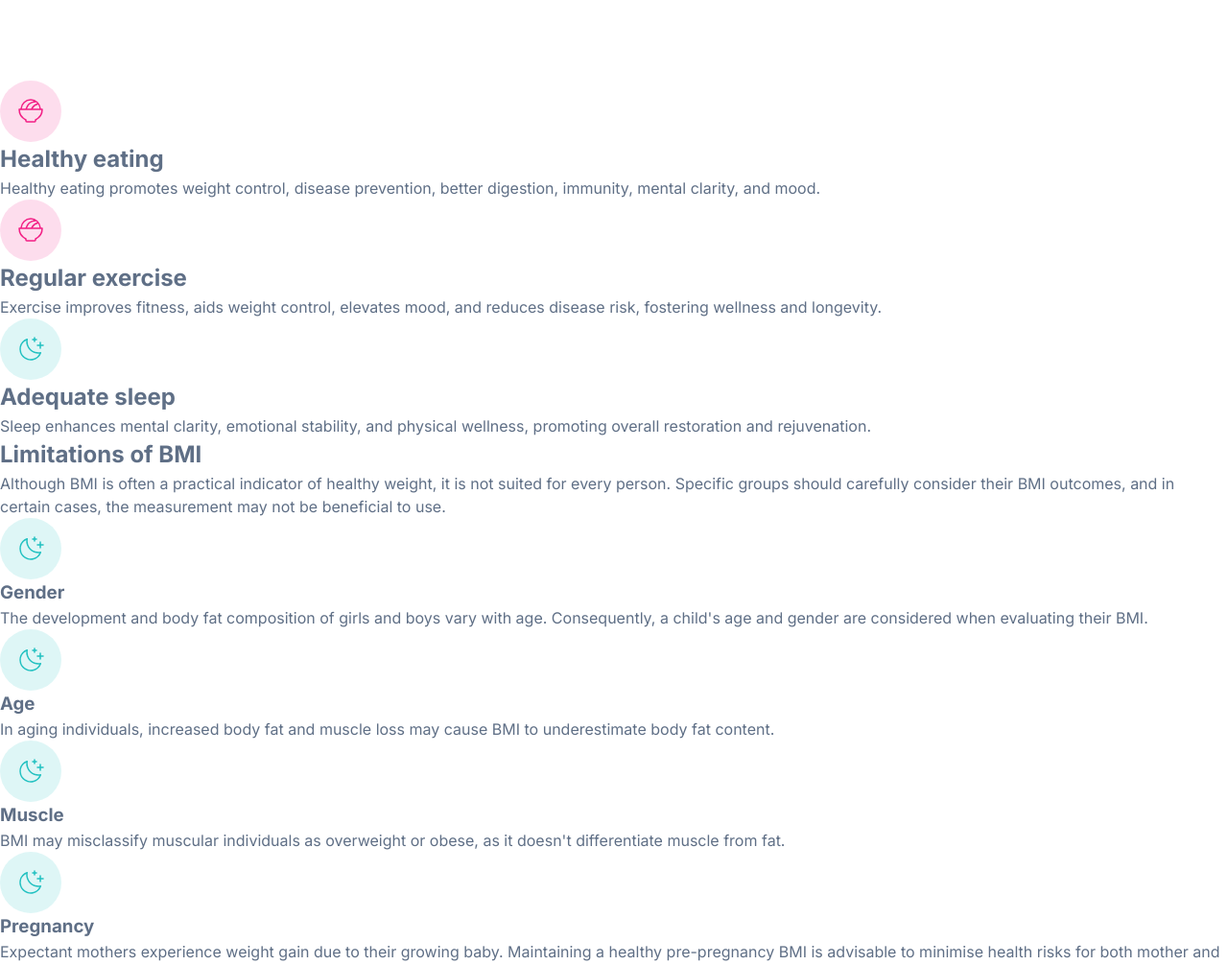
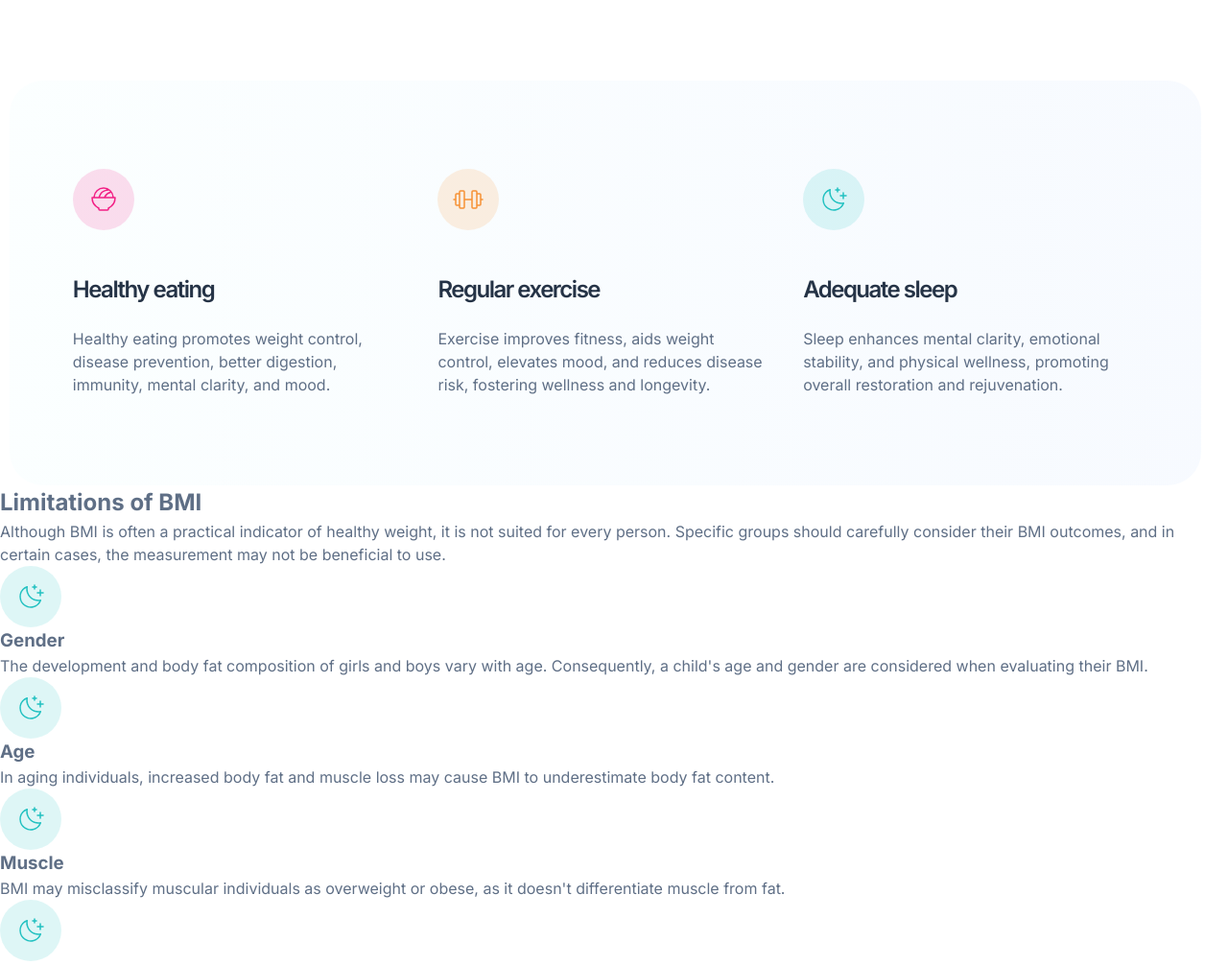
Before and after one commit to humarroquin/bmi-calculator, a plain HTML site: page index.html in a window 1280 px wide. Shown: the part 1357-2363 px from the top of the page at 96% size. Drawn offline with Linux system fonts and the light colour scheme.

Commit message:
styled the habits section

```diff
--- a/index.html
+++ b/index.html
@@ -112,11 +112,17 @@
         </div>
       </section>
       <section class="habits-section">
-        <div class="section-wrapper">
+        <div class="habits-wrapper container grid-3cols">
           <!-- habit 1 -->
           <div class="habit">
-            <img src="./assets/images/icon-eating.svg" alt="" />
-            <h2>Healthy eating</h2>
+            <img
+              class="habit__icon"
+              src="./assets/images/icon-eating.svg"
+              height="64"
+              width="64"
+              alt=""
+            />
+            <h2 class="heading-tertiary">Healthy eating</h2>
             <p>
               Healthy eating promotes weight control, disease prevention, better
               digestion, immunity, mental clarity, and mood.
@@ -124,8 +130,13 @@
           </div>
           <!-- habit 2 -->
           <div class="habit">
-            <img src="./assets/images/icon-eating.svg" alt="" />
-            <h2>Regular exercise</h2>
+            <img
+              src="./assets/images/icon-exercise.svg"
+              height="64"
+              width="64"
+              alt=""
+            />
+            <h2 class="heading-tertiary">Regular exercise</h2>
             <p>
               Exercise improves fitness, aids weight control, elevates mood, and
               reduces disease risk, fostering wellness and longevity.
@@ -133,8 +144,13 @@
           </div>
           <!-- habit 3 -->
           <div class="habit">
-            <img src="./assets/images/icon-sleep.svg" alt="" />
-            <h2>Adequate sleep</h2>
+            <img
+              src="./assets/images/icon-sleep.svg"
+              height="64"
+              width="64"
+              alt=""
+            />
+            <h2 class="heading-tertiary">Adequate sleep</h2>
             <p>
               Sleep enhances mental clarity, emotional stability, and physical
               wellness, promoting overall restoration and rejuvenation.
--- a/styles.css
+++ b/styles.css
@@ -77,10 +77,15 @@ h6 {
   --clr-blue-500: hsl(227, 92%, 58%);
   --clr-blue-300: hsl(209, 69%, 82%);
   --clr-blue-100: hsl(228, 94%, 94%);
-  --gradient: linear-gradient(
+  --gradient-hero: linear-gradient(
     to right,
     hsl(183, 95%, 92%, 0.3),
-    hsl(216, 95%, 92%)
+    hsl(216, 95%, 92%, 0.5)
+  );
+  --gradient-section: linear-gradient(
+    to right,
+    hsl(183, 95%, 92%, 0.1),
+    hsl(216, 95%, 92%, 0.2)
   );
 
   /* font family */
@@ -135,6 +140,12 @@ h6 {
   gap: 2rem;
 }
 
+.grid-3cols {
+  display: grid;
+  grid-template-columns: repeat(3, 1fr);
+  gap: 2rem;
+}
+
 /* displays */
 .d-flex {
   display: flex;
@@ -174,7 +185,7 @@ body {
 }
 .hero-section::before {
   content: "";
-  background-image: var(--gradient);
+  background-image: var(--gradient-hero);
   background-repeat: no-repeat;
   background-size: cover;
   position: absolute;
@@ -289,3 +300,20 @@ input[type="number"]::-webkit-inner-spin-button {
 .info-section__description {
   max-width: 29.0625rem;
 }
+
+/* habits */
+.habits-section {
+  padding-block: 5.78125rem;
+  background-image: var(--gradient-section);
+  border-radius: 2.1875rem;
+  margin-left: 0.625rem;
+  max-width: 97%;
+}
+
+.habit > img {
+  margin-bottom: 3rem;
+}
+
+.habit .heading-tertiary {
+  margin-bottom: 1.5rem;
+}
```
